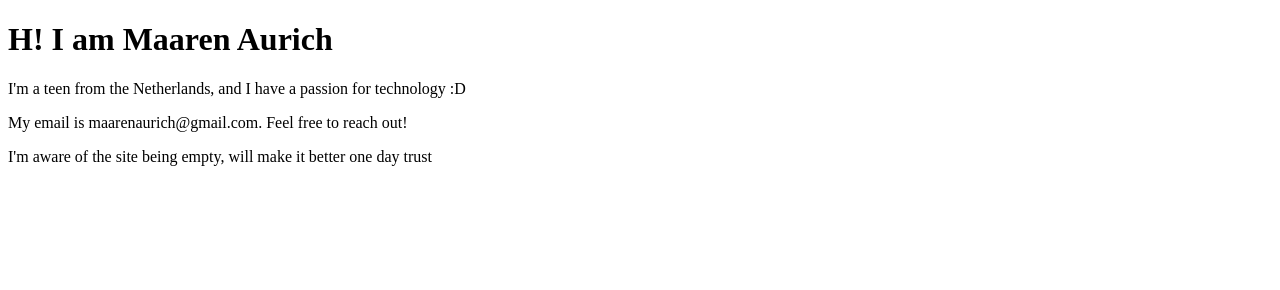
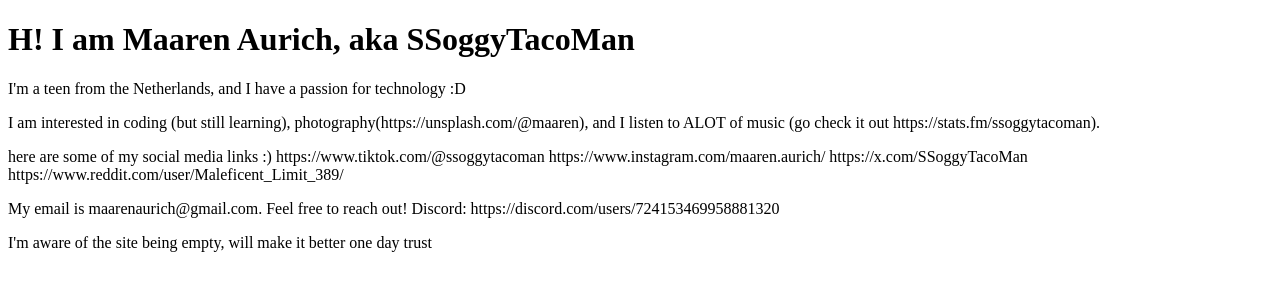
Before and after one commit to SSoggyTacoMan/portfolio, a plain HTML site: page index.html in a window 1280 px wide. Drawn offline with Linux system fonts and the light colour scheme.

Commit message:
add me is ssoggytaco man to heading

```diff
--- a/index.html
+++ b/index.html
@@ -6,10 +6,18 @@
     <title>Maaren Aurich</title>
 </head>
 <body>
-    <h1>H! I am Maaren Aurich</h1>
+    <h1>H! I am Maaren Aurich, aka SSoggyTacoMan</h1>
     <p>I'm a teen from the Netherlands, and I have a passion for technology :D</p>
 
-    <p>My email is maarenaurich@gmail.com. Feel free to reach out!</p>
+    <p>I am interested in coding (but still learning), photography(https://unsplash.com/@maaren), and I listen to ALOT of music (go check it out https://stats.fm/ssoggytacoman).</p>
+<p> here are some of my social media links :)
+    https://www.tiktok.com/@ssoggytacoman
+https://www.instagram.com/maaren.aurich/
+https://x.com/SSoggyTacoMan
+https://www.reddit.com/user/Maleficent_Limit_389/
+
+</p>
+    <p>My email is maarenaurich@gmail.com. Feel free to reach out! Discord: https://discord.com/users/724153469958881320</p>
 <p> I'm aware of the site being empty, will make it better one day trust </p>
 </body>
 </html>
```
